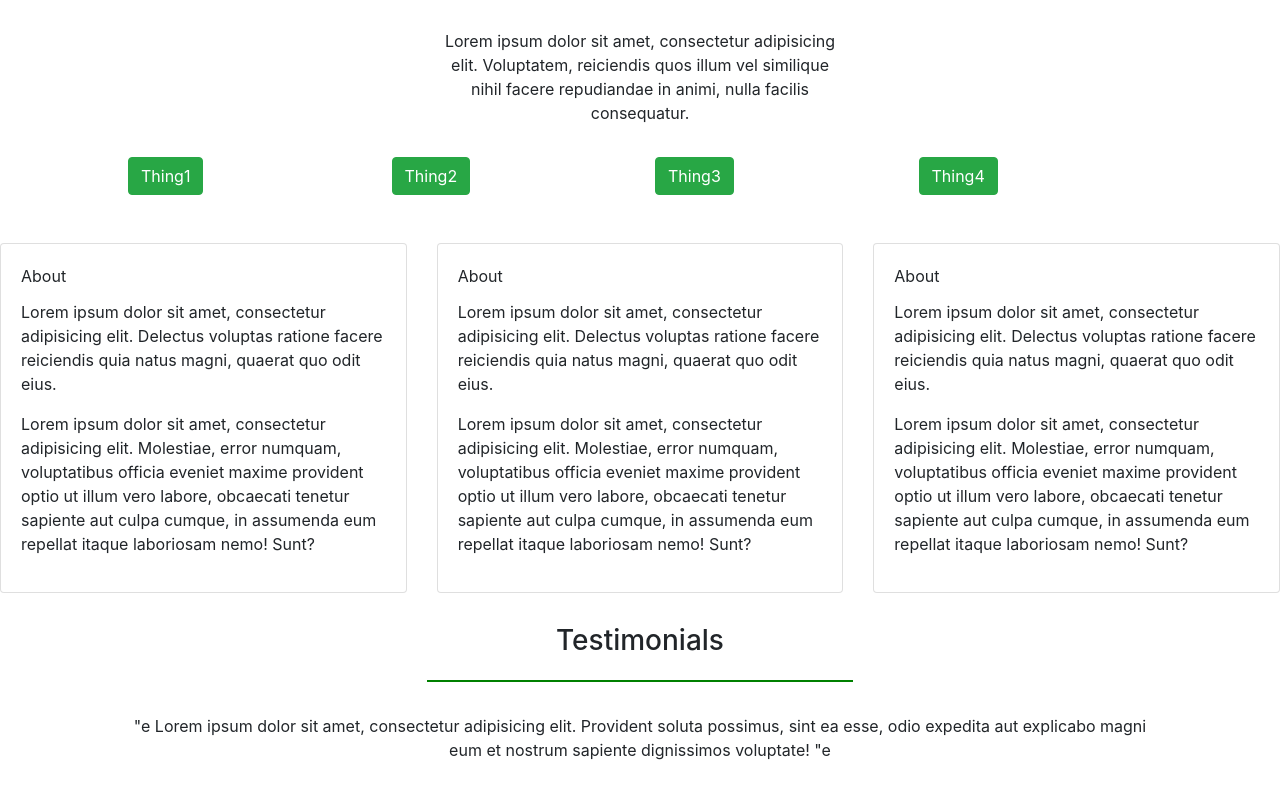
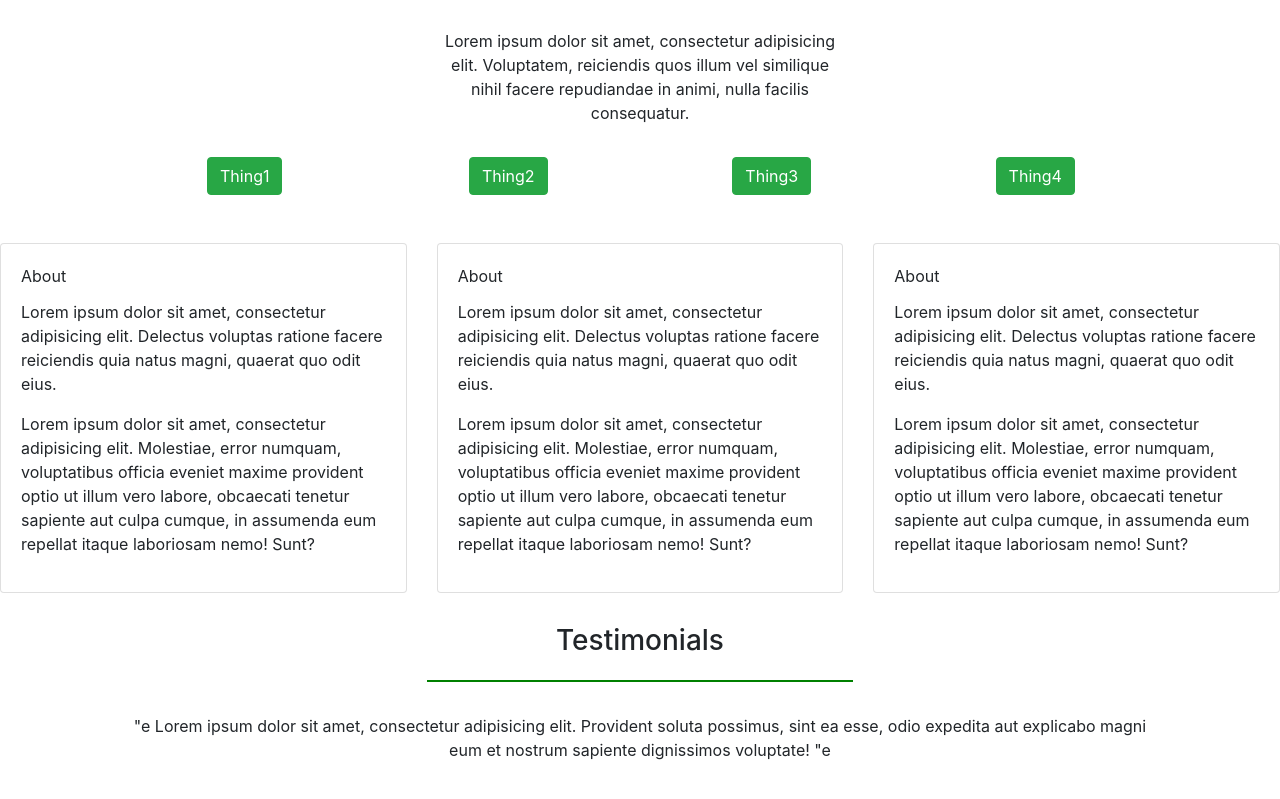
Before and after one commit to jelaniwoods/old_site, a plain HTML site: page idea_3.html in a window 1280 px wide. Shown: the part 1023-1822 px from the top of the page. Drawn offline with nearby package versions, Linux system fonts and the light colour scheme.

Commit message:
center btns

```diff
--- a/css/style3.css
+++ b/css/style3.css
@@ -42,6 +42,9 @@
   border-bottom: 2px solid green;
 }
 
+.center-btn{
+  text-align: center;
+}
 .footer {
   background-color: #ecf0f1;
   bottom: 0;
--- a/idea_3.html
+++ b/idea_3.html
@@ -95,17 +95,17 @@
 
       <div class="row justify-content-lg-center" id="small_buttons">
 
-        <div class="col-md-3">
+        <div class="col-md-3 center-btn">
 
           <button type="button" class="btn btn-success">Thing1</button>
         </div>
-        <div class="col-md-3">
+        <div class="col-md-3 center-btn">
           <button type="button" class="btn btn-success">Thing2</button>
         </div>
-        <div class="col-md-3">
+        <div class="col-md-3 center-btn">
           <button type="button" class="btn btn-success">Thing3</button>
         </div>
-        <div class="col-md-3">
+        <div class="col-md-3 center-btn">
           <button type="button" class="btn btn-success">Thing4</button>
         </div>
       </div>
```
